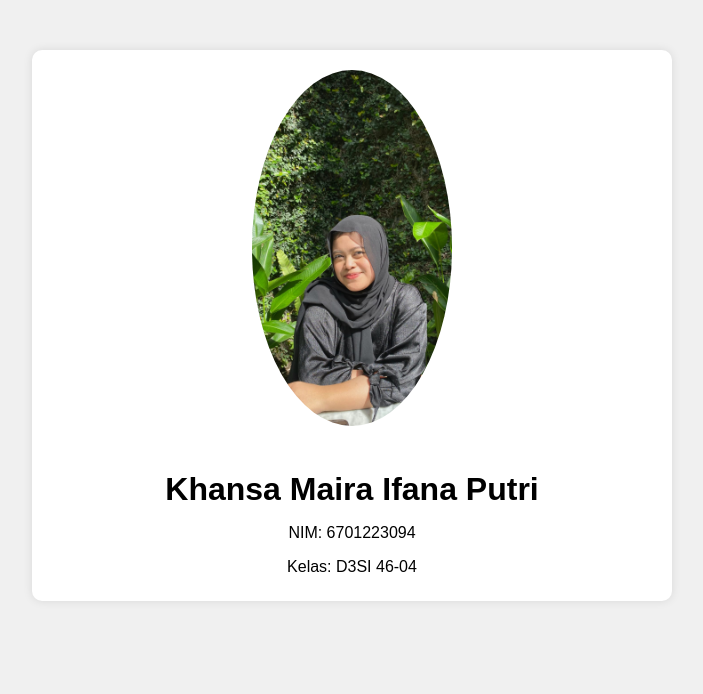
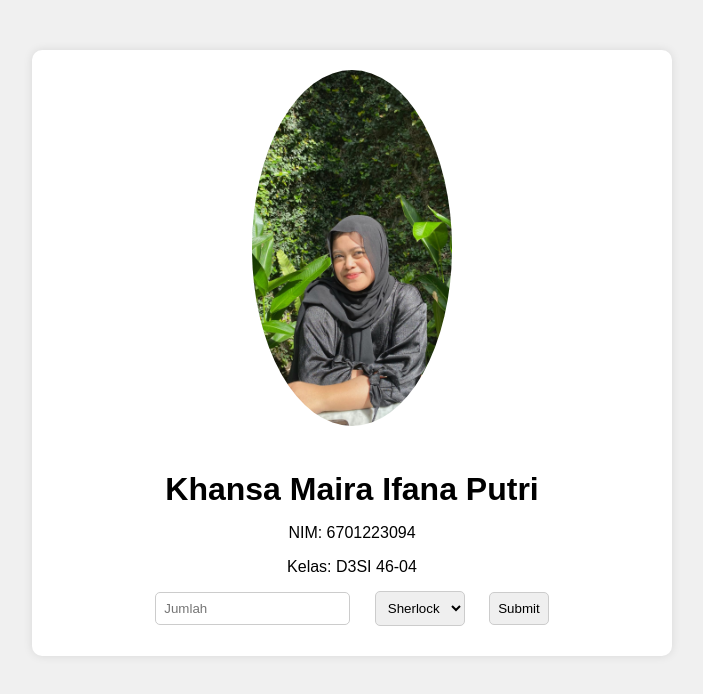
Before and after one commit to khansamaira/asses-1pabw, a plain HTML site: page index.html in a window 1280 px wide. Shown: the whole page, without its empty margins (288-991 px from the left). Drawn offline with Linux system fonts and the light colour scheme.

Commit message:
versi 1.1

```diff
--- a/index.html
+++ b/index.html
@@ -32,6 +32,12 @@
         #container p {
             margin-bottom: 5px;
         }
+        #container input, #container select, #container button {
+            margin: 10px;
+            padding: 8px;
+            border: 1px solid #ccc;
+            border-radius: 5px;
+        }
     </style>
 </head>
 <body>
@@ -40,6 +46,15 @@
         <h1 id="name">Khansa Maira Ifana Putri</h1>
         <p id="nim">NIM: 67012223094</p>
         <p id="kelas">Kelas: D3SI 46-04</p>
+
+        <!-- Elemen baru -->
+        <input type="text" id="jumlah" placeholder="Jumlah">
+        <select id="pilihan">
+            <option value="sherlock">Sherlock</option>
+            <option value="lupin">Lupin</option>
+            <option value="aladin">Aladin</option>
+        </select>
+        <button id="tombol">Submit</button>
     </div>
 
     <script>
@@ -53,6 +68,13 @@
 
         // Panggil fungsi changeProfile dengan data Anda
         changeProfile("Khansa Maira Ifana Putri", "6701223094", "D3SI 46-04", "foto.jpeg");
+
+        // Event listener untuk tombol submit
+        document.getElementById("tombol").addEventListener("click", function() {
+            var jumlah = document.getElementById("jumlah").value;
+            var pilihan = document.getElementById("pilihan").value;
+            alert("Anda memilih " + jumlah + " " + pilihan);
+        });
     </script>
 </body>
 </html>
```
